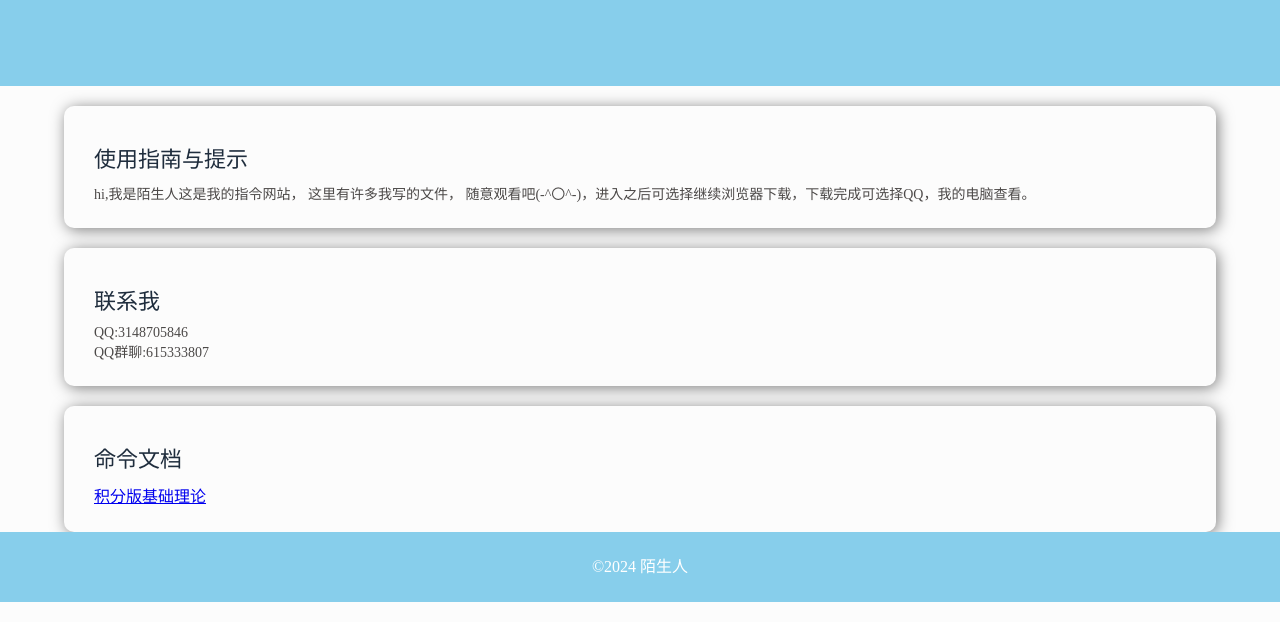
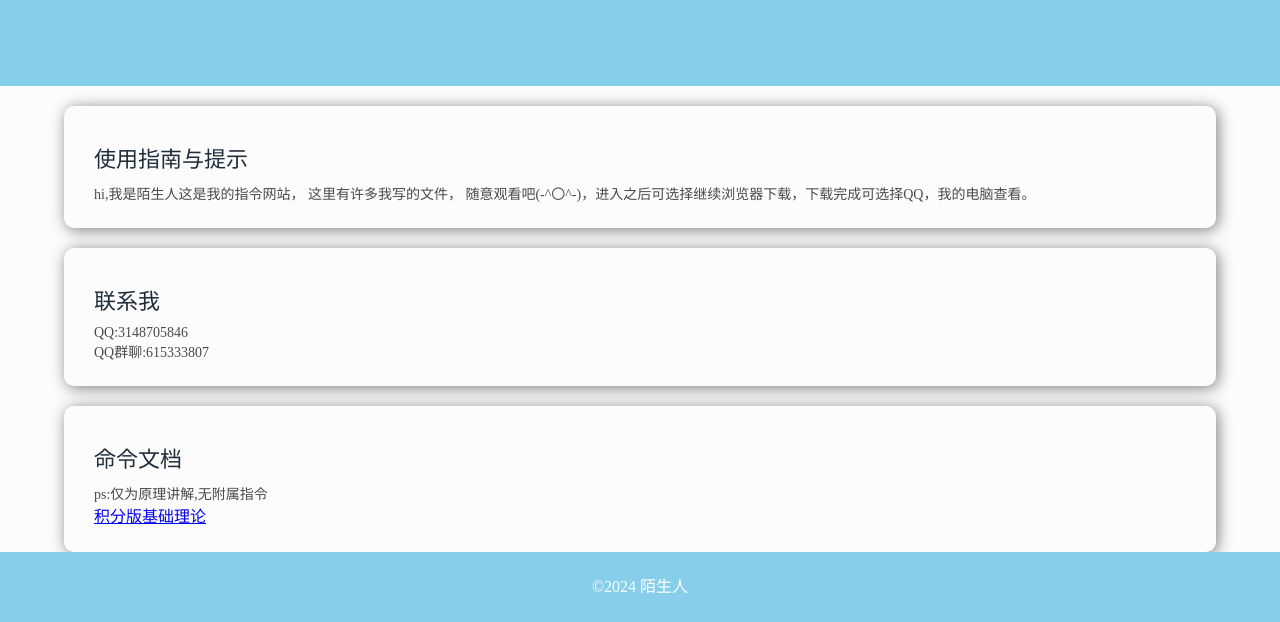
Before and after one commit to dfdghvv/MC-CBW, a plain HTML site: page index.html in a window 1280 px wide. Shown: the part 194-816 px from the top of the page. Drawn offline with Linux system fonts and the light colour scheme.

Commit message:
Update index.html

```diff
--- a/index.html
+++ b/index.html
@@ -105,6 +105,7 @@
 
             <div class="bottom">
               <h1>命令文档</h1>
+		    <p>ps:仅为原理讲解,无附属指令</p>
               <a href="https://docs.qq.com/scenario/export-download-app-guide.html?downloadUrl=https%3A%2F%2Ftencent-docs-1251316161.cos.ap-guangzhou.myqcloud.com%2Fc8786073103641f2ba3b3d344b06d09c%3Fq-sign-algorithm%3Dsha1%26q-ak%3DAKIDOaU77sym0yh8BzgXnmnvnPcq66qIKEOH%26q-sign-time%3D1710028420%3B1710030220%26q-key-time%3D1710028420%3B1710030220%26q-header-list%3D%26q-url-param-list%3Dresponse-content-disposition%3Bresponse-expires%26q-signature%3D6c21d7824c55b6b204f7e01d24935b4189587328%26response-content-disposition%3Dattachment%253Bfilename%253D%2525E7%2525A7%2525AF%2525E5%252588%252586%2525E7%252589%252588%2525E6%25258C%252587%2525E4%2525BB%2525A4%2525E5%25259F%2525BA%2525E7%2525A1%252580%2525E7%252590%252586%2525E8%2525AE%2525BA%2525E7%2525AF%252587%25255BPE%2525E7%2525AF%252587%25255D.pdf%253Bfilename%252A%253Dutf-8%2527%2527%2525E7%2525A7%2525AF%2525E5%252588%252586%2525E7%252589%252588%2525E6%25258C%252587%2525E4%2525BB%2525A4%2525E5%25259F%2525BA%2525E7%2525A1%252580%2525E7%252590%252586%2525E8%2525AE%2525BA%2525E7%2525AF%252587%25255BPE%2525E7%2525AF%252587%25255D.pdf%26response-expires%3D1800&ext=pdf&name=%E7%A7%AF%E5%88%86%E7%89%88%E6%8C%87%E4%BB%A4%E5%9F%BA%E7%A1%80%E7%90%86%E8%AE%BA%E7%AF%87%5BPE%E7%AF%87%5D">积分版基础理论</a><br>
 
 
```
